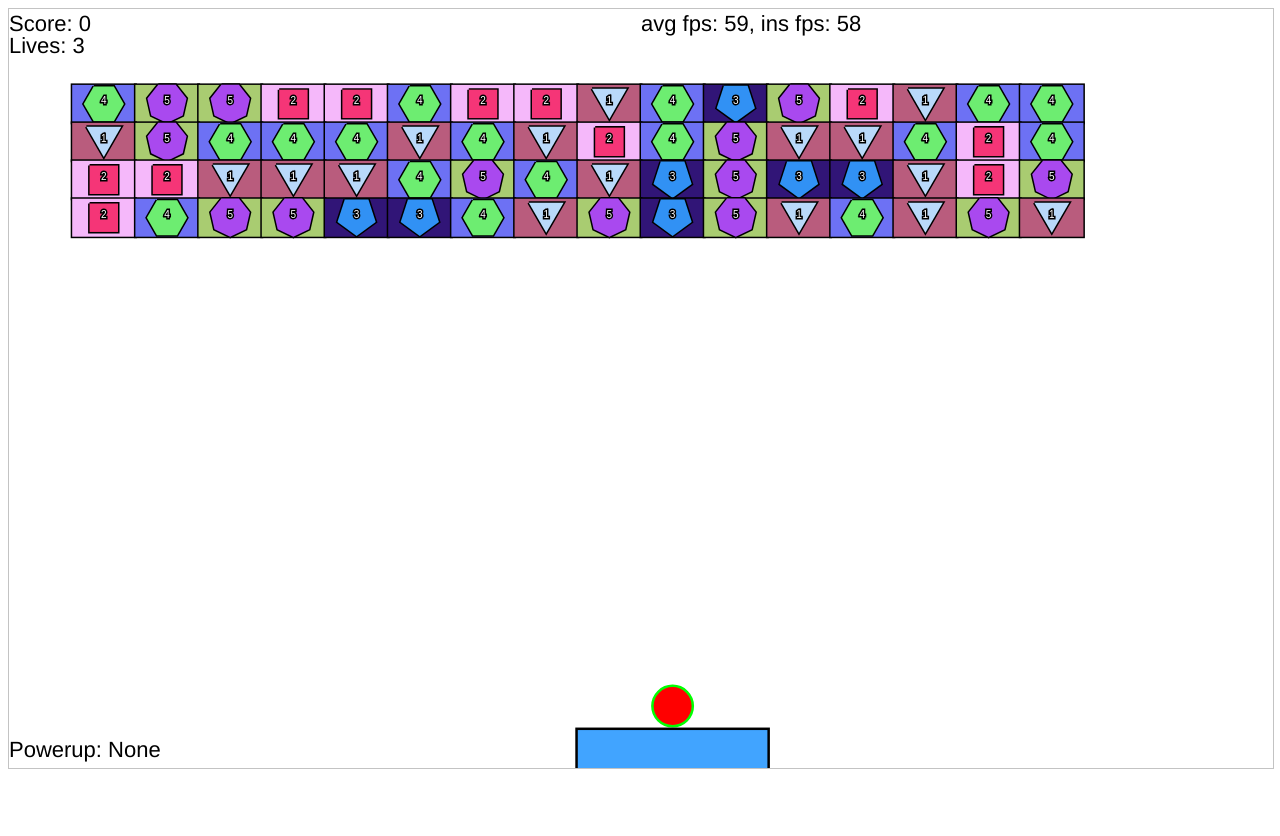
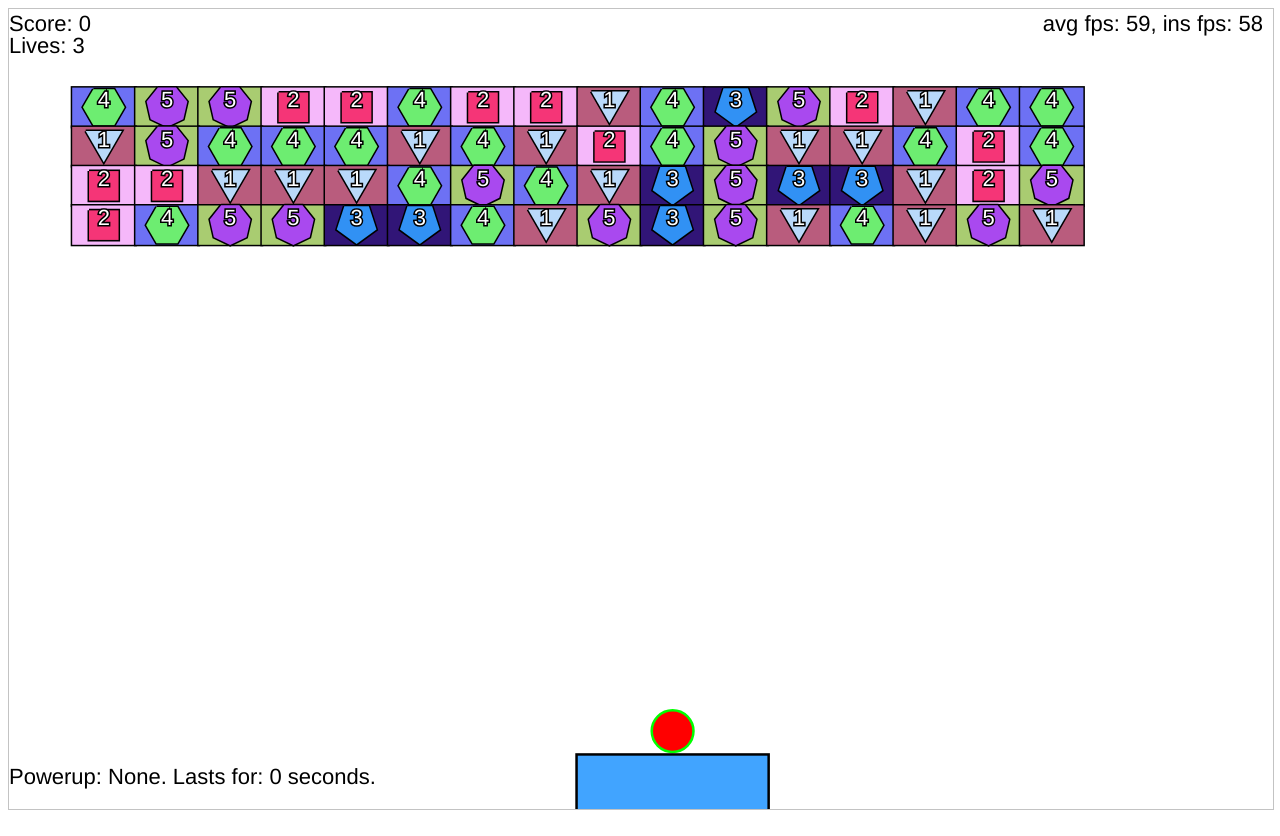
Before and after one commit to FormerlyZeroCool/BrickBreak, a plain HTML site: page web/index.html in a window 1280 px wide. Before the commit the page ends 800 px from the top, so only its background shows below. Drawn offline with Linux system fonts and the light colour scheme.

Commit message:
Add finite state machine using dynamic polymorphism for powerups with countdowns

```diff
--- a/web/gui.js
+++ b/web/gui.js
@@ -2119,7 +2119,12 @@ export function getWidth() {
     return Math.min(document.body.scrollWidth, document.documentElement.scrollWidth, document.body.offsetWidth, document.documentElement.offsetWidth, document.documentElement.clientWidth);
 }
 export function getHeight() {
-    return Math.min(document.body.scrollHeight, document.documentElement.scrollHeight, document.body.offsetHeight, document.documentElement.offsetHeight, document.documentElement.clientHeight);
+    return Math.min(
+    //document.body.scrollHeight,
+    //document.documentElement.scrollHeight,
+    //document.body.offsetHeight,
+    //document.documentElement.offsetHeight//,
+    document.documentElement.clientHeight);
 }
 export class RegularPolygon {
     constructor(radius, sides) {
--- a/web/logic.js
+++ b/web/logic.js
@@ -23,9 +23,10 @@ function use_super(power_up, game) {
 function update_state_super(power_up, dt, game) {
     power_up.power_up_count_down -= dt;
     power_up.power_up_cool_down -= dt;
-    power_up.update_state(dt / 10, game);
+    if (power_up.power_up_count_down > 0)
+        power_up.update_state(dt / 10, game);
 }
-const default_count_down = 10 * 10000;
+const default_count_down = 10 * 1000;
 class PowerUpExtraPoints extends PowerUp {
     constructor() {
         super(1, default_count_down, 0);
@@ -46,7 +47,7 @@ class PowerUpRandomBall extends PowerUp {
     }
     update_state(delta_time, game) { game.score += delta_time; }
     desc() {
-        return `Press Space to shoot random balls every ${Math.floor(this.init_cool_down / 10) / 100} seconds.`;
+        return `Press Space, or Double Tap to shoot random balls every ${Math.floor(this.init_cool_down / 10) / 100} seconds`;
     }
 }
 class PowerUpDoubleWide extends PowerUp {
@@ -59,7 +60,7 @@ class PowerUpDoubleWide extends PowerUp {
         game.paddle.width = game.paddle.unscaled_width * 2;
     }
     desc() {
-        return `Double wide paddle.`;
+        return `Double wide paddle`;
     }
 }
 class PowerUpDoubleAndAHalfWide extends PowerUp {
@@ -81,7 +82,7 @@ class PowerUpDoubleAndAHalfWide extends PowerUp {
         game.paddle.width = game.paddle.unscaled_width * 2.5;
     }
     desc() {
-        return `Press Space to shoot tiny balls directly upwards every ${Math.floor(this.init_cool_down / 10) / 100} seconds.`;
+        return `Press Space, or Double Tap to shoot tiny balls directly upwards every ${Math.floor(this.init_cool_down / 10) / 100} seconds`;
     }
 }
 class PowerUpSuperBall extends PowerUp {
@@ -104,7 +105,7 @@ class PowerUpSuperBall extends PowerUp {
         game.paddle.width = game.paddle.unscaled_width * 1;
     }
     desc() {
-        return `Press Space to shoot super ball every ${Math.floor(this.init_cool_down / 10) / 100} seconds.`;
+        return `Press Space, or Double Tap to shoot super ball every ${Math.floor(this.init_cool_down / 10) / 100} seconds`;
     }
 }
 const power_ups = [];
@@ -362,7 +363,6 @@ class Game extends SquareAABBCollidable {
         this.height = height;
     }
     draw(canvas, ctx, x, y, width, height) {
-        ctx.clearRect(x, y, width, height);
         for (let i = 0; i < this.bricks.length; i++) {
             const brick = this.bricks[i];
             brick.draw(canvas, ctx, brick.x, brick.y, brick.width, brick.height);
@@ -385,7 +385,7 @@ class Game extends SquareAABBCollidable {
         ctx.strokeText("Lives: " + Math.floor(this.lives), 0, font_size * i);
         ctx.fillText("Lives: " + Math.floor(this.lives), 0, font_size * i);
         i = 0.5;
-        text = `Powerup: ${this.paddle.power_up_type.desc()}`;
+        text = `Powerup: ${this.paddle.power_up_type.desc()}. Lasts for: ${this.paddle.power_up_type.power_up_count_down <= 0 ? 0 : Math.floor(this.paddle.power_up_type.power_up_count_down / 100) / 10} seconds.`;
         ctx.strokeText(text, 0, this.height - font_size * i);
         ctx.fillText(text, 0, this.height - font_size * i);
         if (this.lives <= 0) {
@@ -414,6 +414,7 @@ class Game extends SquareAABBCollidable {
         if (this.bricks.length === 1) {
             this.init(this.width, this.height);
         }
+        this.paddle.width = this.paddle.unscaled_width;
         this.paddle.update_state_paddle(delta_time, this);
         for (let i = 0; i < this.balls.length; i++) {
             const ball = this.balls[i];
@@ -601,33 +602,33 @@ async function main() {
     const drawLoop = () => {
         frame_count++;
         //do stuff and render here
-        if (getWidth() !== canvas.width || getHeight() !== canvas.height) {
-            game.resize(getWidth(), getHeight());
-            canvas.width = game.width;
-            canvas.height = game.height - (isTouchSupported() ? 125 : 25);
-            game.resize(canvas.width, canvas.height);
+        if (getWidth() !== width) {
+            width = getWidth();
+            height = getHeight() - 50;
+            game.resize(width, height);
+            canvas.width = width;
+            canvas.height = height;
             game.paddle.update_state_paddle(0, game);
         }
         dt = Date.now() - start;
         time_queue.push(dt);
         start = Date.now();
-        /*for(let i = 0; i < dt; i++)
-        {
-            const ball = game.add_ball();
-            ball.release();
-        }*/
         let sum = 0;
         for (let i = 0; i < time_queue.length; i++) {
             sum += time_queue.get(i);
         }
         game.update_state(dt);
+        ctx.clearRect(0, 0, canvas.width, canvas.height);
         game.draw(canvas, ctx, game.x, game.y, game.width, game.height);
         if (frame_count % 10 === 0)
             instantaneous_fps = Math.floor(1000 / (dt));
-        ctx.strokeText(`avg fps: ${Math.floor(1000 * time_queue.length / sum)}, ins fps: ${instantaneous_fps}`, game.width / 2, menu_font_size());
-        ctx.fillText(`avg fps: ${Math.floor(1000 * time_queue.length / sum)}, ins fps: ${instantaneous_fps}`, game.width / 2, menu_font_size());
+        const text = `avg fps: ${Math.floor(1000 * time_queue.length / sum)}, ins fps: ${instantaneous_fps}`;
+        const text_width = ctx.measureText(text).width;
+        ctx.strokeText(text, game.width - text_width - 10, menu_font_size());
+        ctx.fillText(text, game.width - text_width - 10, menu_font_size());
         requestAnimationFrame(drawLoop);
     };
     drawLoop();
+    game.resize(width, height - 50);
 }
 main();
--- a/web/style.css
+++ b/web/style.css
@@ -6,5 +6,6 @@ canvas, img {
    image-rendering: -webkit-optimize-contrast;
    image-rendering: optimize-contrast;
    -ms-interpolation-mode: nearest-neighbor;
-   border: 5px solid #ddd;
+   border: 0px solid #ddd;
+   line-height:0;
 }
```
Also changed, not shown: web/gui.ts (+4 -4 lines), web/logic.ts (+22 -20 lines).
